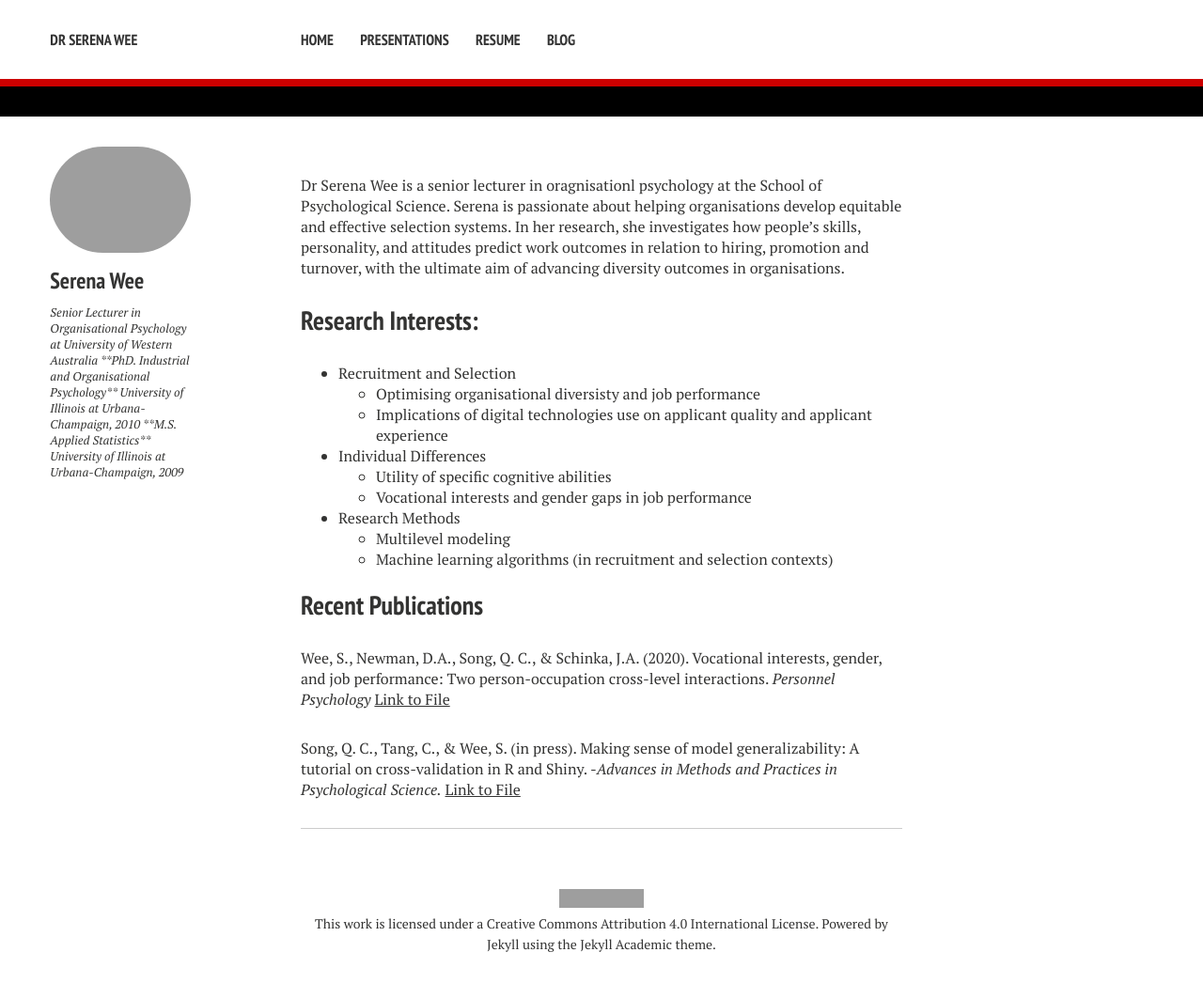
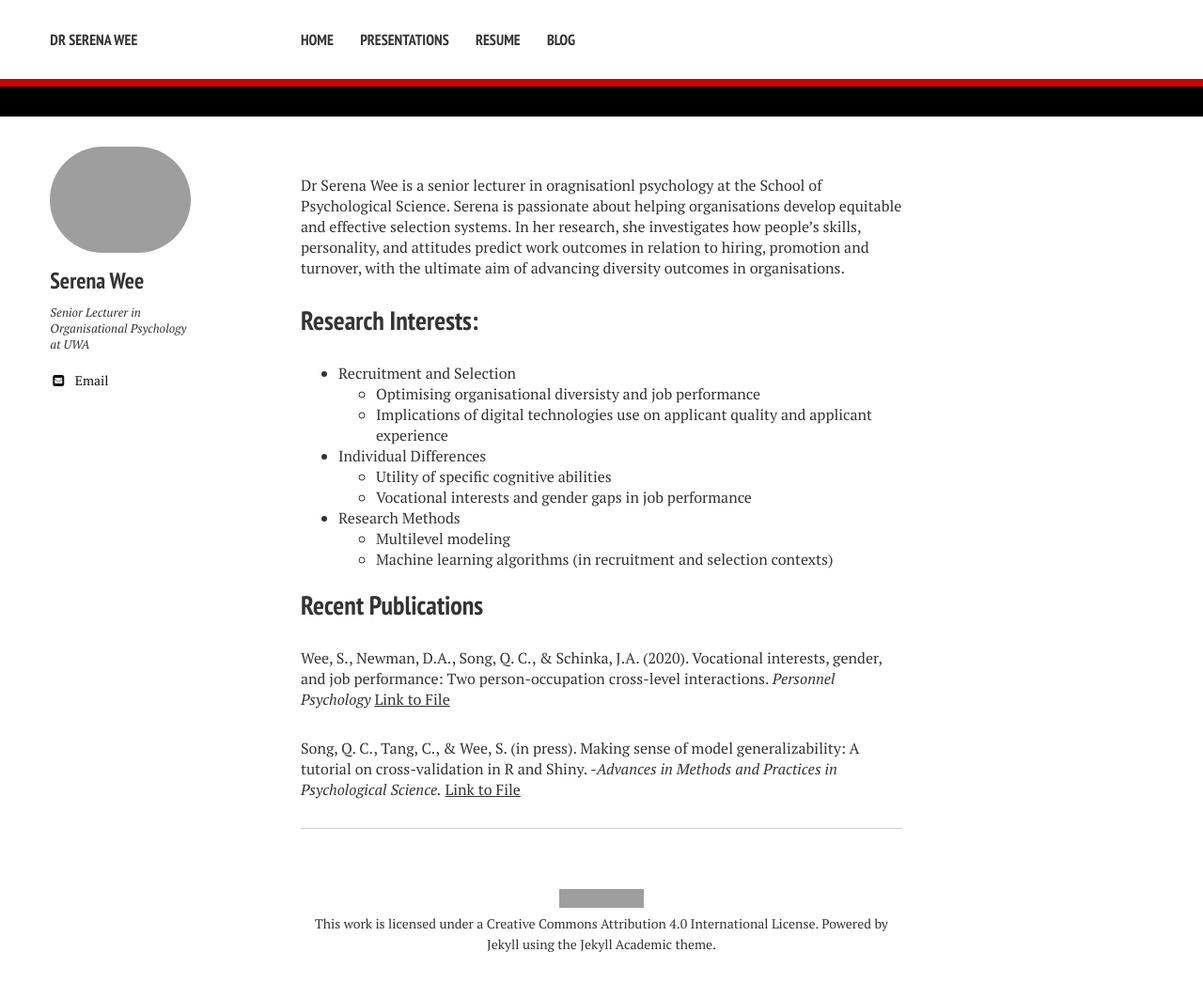
Before and after one commit to serena-wee/serena-wee.github.io, a Jekyll site: the page built from index.md, in a window 1280 px wide. Shown: the whole page at 94% size. Built offline with Jekyll 4.4.1, drawn with Linux system fonts in a browser that asks for light colours; nearby versions of some CDN libraries; grey boxes are pictures that could not be loaded.

Commit message:
Update _config.yml

```diff
--- a/_config.yml
+++ b/_config.yml
@@ -8,15 +8,8 @@
 owner:
   name: Serena Wee
   avatar: bio-photo.jpg
-  bio: "Senior Lecturer in Organisational Psychology at University of Western Australia
-
-  **PhD. Industrial and Organisational Psychology**
-  University of Illinois at Urbana-Champaign, 2010
-
-**M.S. Applied Statistics**
-  University of Illinois at Urbana-Champaign, 2009"
-
-  email: #serena.wee@uwa.edu.au
+  bio: "Senior Lecturer in Organisational Psychology at UWA"
+  email: serena.wee@uwa.edu.au
   # Do not include the @ symbol in your Twitter username
   twitter: #wee_r_serena
   linkedin: #serena-wee-3522505
```
